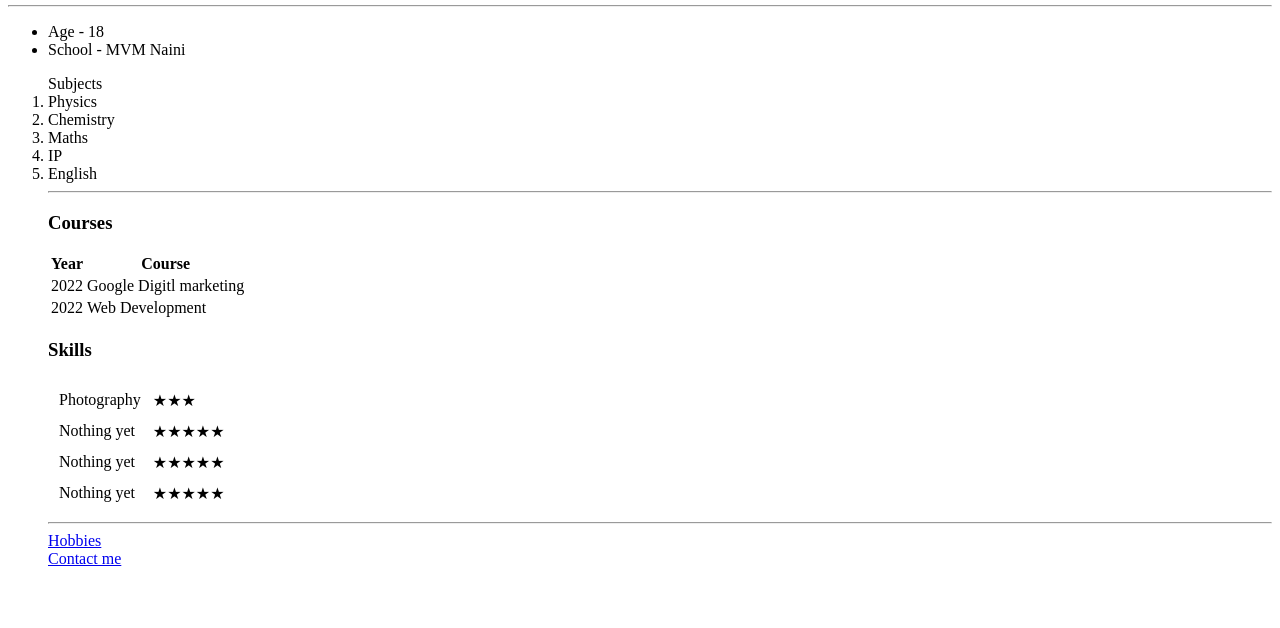
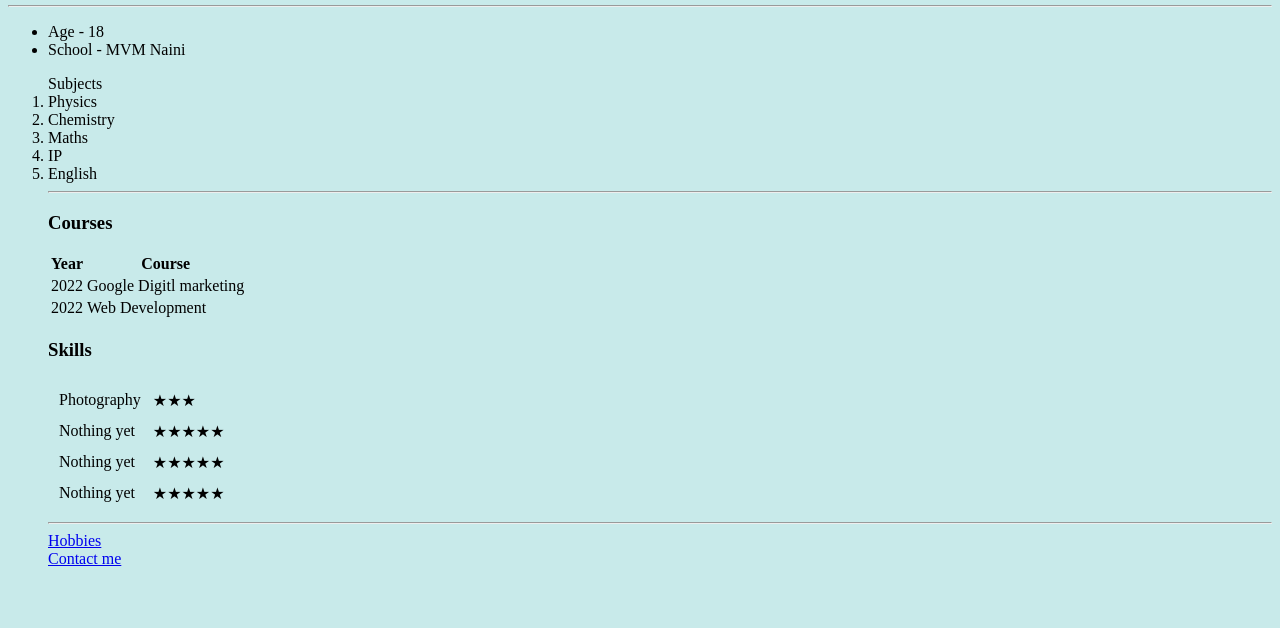
Before and after one commit to maneesh321/cv, a plain HTML site: page index.html in a window 1280 px wide. Shown: the part 172-800 px from the top of the page. Drawn offline with Linux system fonts and the light colour scheme.

Commit message:
Update index.html

```diff
--- a/index.html
+++ b/index.html
@@ -6,7 +6,7 @@
     <meta name="viewport" content="width=device-width, initial-scale=1.0">
     <title>Maneesh Portfolio</title>
 </head>
-<body>
+<body style="background-color: #c8eaea">
     <Header>
         <table cellspacing="20">
             <tr>
```
